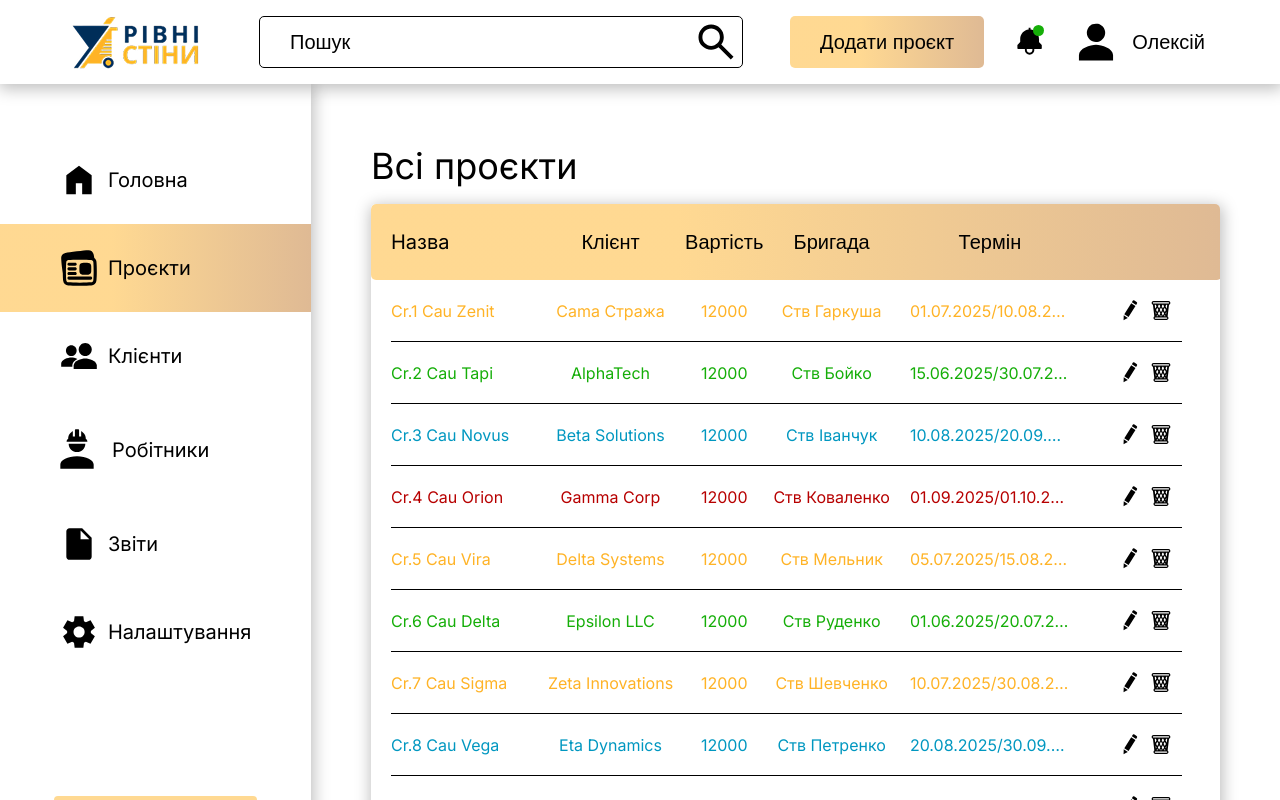
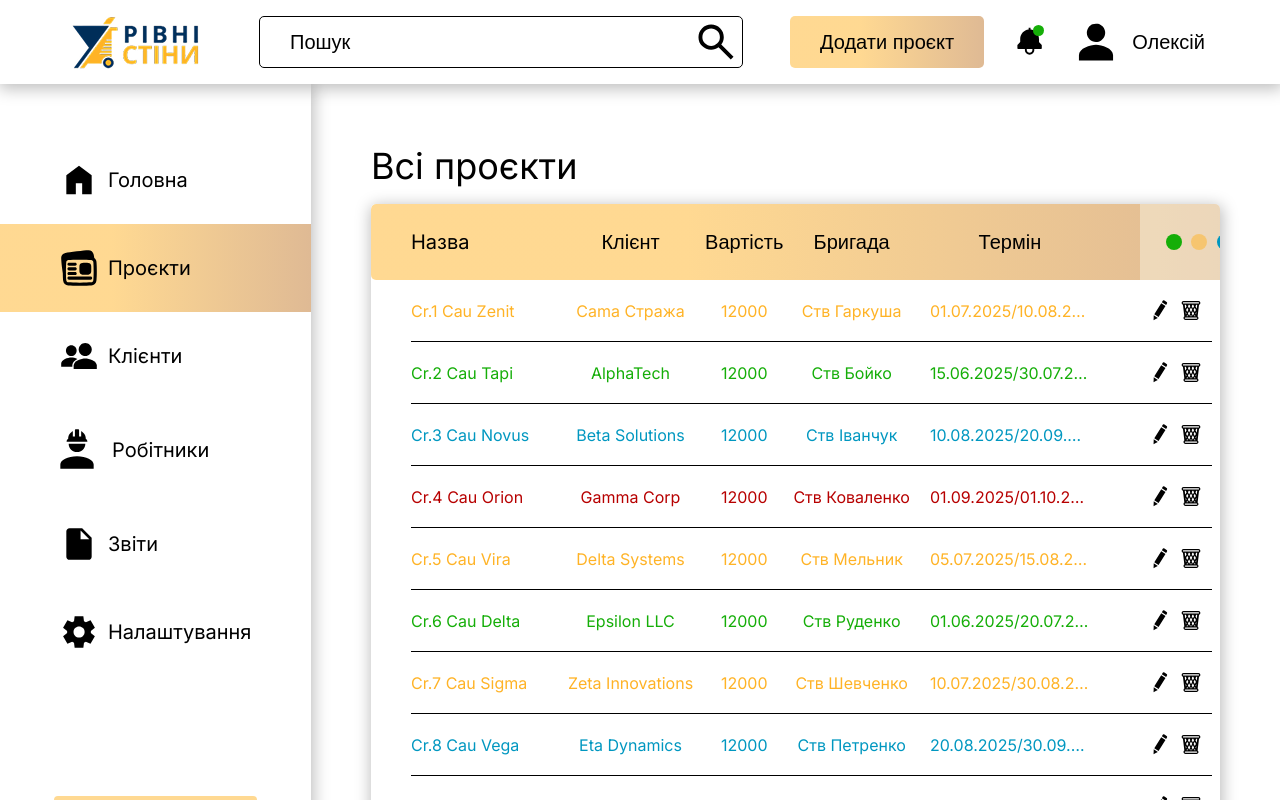
Before and after one commit to DonAkardion/StraightWalls_FE, a Next.js app: page /admin/projects in a window 1280 px wide. Shown: the top 800 px of the page. Built offline with nearby package versions, Linux system fonts and the light colour scheme; a web font is replaced by a local one.

Commit message:
fix: projects

```diff
--- a/src/components/Project/ProjectsDetailed/ProjectInfo/ProjectInfo.tsx
+++ b/src/components/Project/ProjectsDetailed/ProjectInfo/ProjectInfo.tsx
@@ -96,7 +96,7 @@ export function ProjectInfo({ client, project }: Props) {
           </button>
           {showDropdown && (
             <div
-              className={`${styles.statusChangeContainer} absolute top-[-4px] left-0 mt-1 w-[130px] rounded-[5px] z-10`}
+              className={`${styles.statusChangeContainer} absolute top-[-4px] left-0 mt-1 w-[136px] md:w-[130px] rounded-[5px] z-10`}
             >
               {Object.entries(statusMap).map(([key, label]) => (
                 <div
--- a/src/components/Reports/DonutChart/DonutChart.module.css
+++ b/src/components/Reports/DonutChart/DonutChart.module.css
@@ -42,9 +42,4 @@
     flex-direction: column;
     align-items: center;
   }
-
-  .leftLegendBlock > div span,
-  .rightLegendBlock > div span {
-    margin-top: 5px;
 }
-}
--- a/src/components/Reports/DonutChart/DonutChart.tsx
+++ b/src/components/Reports/DonutChart/DonutChart.tsx
@@ -97,9 +97,9 @@ export const DoughnutChart = () => {
     const value = tasksStatus[label];
     const percentage = total ? ((value / total) * 100).toFixed(0) : "0";
     return (
-      <div key={label} className="flex items-center mb-4">
+      <div key={label} className="flex gap-3 items-center mb-4">
         <div
-          className="w-13 h-13 rounded-full text-white flex items-center justify-center font-bold mr-4 shadow-xl"
+          className="w-13 h-13 rounded-full text-white flex items-center justify-center font-bold shadow-xl"
           style={{ backgroundColor: colors[label] }}
         >
           {percentage}%
@@ -121,8 +121,12 @@ export const DoughnutChart = () => {
           Виконання проєктів
         </h3>
         <div className="flex gap-10">
-          <div className={`${styles.leftLegendBlock}`}>{leftColumn.map(renderLegendItem)}</div>
-          <div className={`${styles.rightLegendBlock}`}>{rightColumn.map(renderLegendItem)}</div>
+          <div className={`${styles.leftLegendBlock}`}>
+            {leftColumn.map(renderLegendItem)}
+          </div>
+          <div className={`${styles.rightLegendBlock}`}>
+            {rightColumn.map(renderLegendItem)}
+          </div>
         </div>
       </div>
     </div>
--- a/src/components/Table/Table.module.css
+++ b/src/components/Table/Table.module.css
@@ -169,6 +169,32 @@
 :global(.projectsTableWrap) .indentCellSmallSecond {
   display: none;
 }
+:global(.projectsTableWrap) .indentCellBig {
+  width: 40px;
+}
+:global(.projectsTableWrap) .indentCellSmall,
+.indentCellLast {
+  background: #fdfff266;
+}
+:global(.projectsTableWrap) .indentCellSmall {
+  position: relative;
+}
+:global(.projectsTableWrap) .indentCellSmall::before,
+:global(.projectsTableWrap) .indentCellSmall::after {
+  content: "";
+  position: absolute;
+  top: 50%;
+  transform: translateY(-50%);
+  width: 16px;
+  height: 16px;
+  border-radius: 50%;
+}
+:global(.projectsTableWrap) .indentCellSmall::before {
+  left: 36%;
+  background: var(--green);
+  box-shadow: 25px 0 0 var(--yellow), 51px 0 0 var(--blue);
+}
+
 /* правила для AddProject  Estimate*/
 :global(.projectEstimateTableWrap) .TableRowCell:nth-child(7) {
   background: #ffb32666;
--- a/src/features/addProject/AddProjectConfirm/AddProjectConfirm.tsx
+++ b/src/features/addProject/AddProjectConfirm/AddProjectConfirm.tsx
@@ -55,7 +55,7 @@ export function AddProjectConfirm() {
         onMaterialsIncomeChange={() => {}}
         tableClassName="projectMaterialsIncomeEditorWrap"
       /> */}
-      {/* <div className={`${styles.Separator} h-[80px]`}></div> */}
+      <div className={`${styles.Separator} md:h-[80px]`}></div>
       <AddProjectCrew crewId={crewId} crews={mockCrews} workers={mockWorkers} />
       <div className={`${styles.PaymentDetailsWrap} mb-[60px] mt-[60px]`}>
         <PaymentDetails
```
Lines whose indentation alone changed are shown as unchanged.
